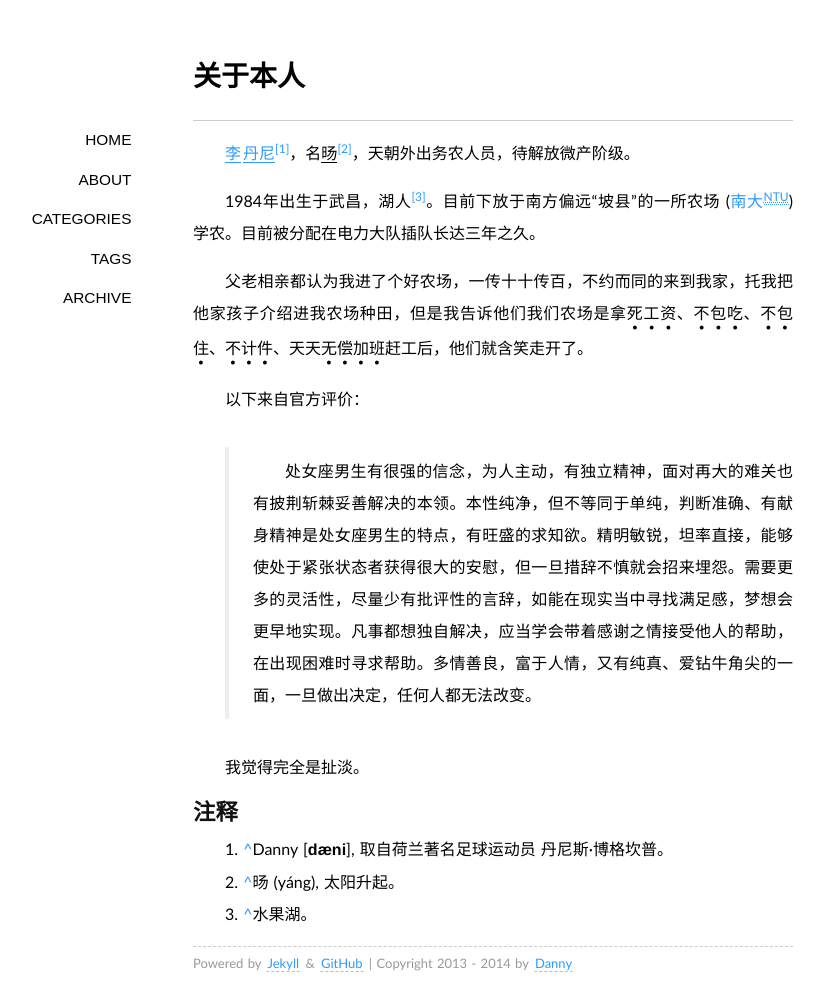
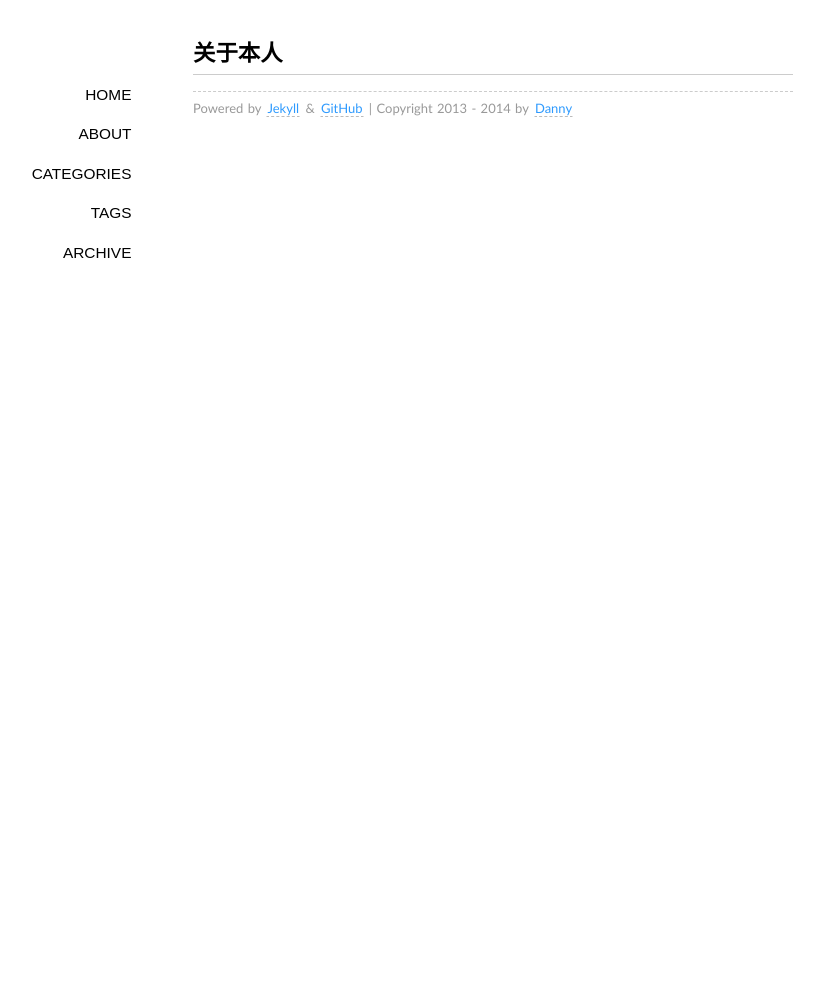
Before and after one commit to jack-nie/jack-nie.github.io, a Jekyll site: the page built from about/index.md, in a window 1280 px wide. Shown: the whole page, without its empty margins (147-971 px from the left). Built offline with Jekyll 4.4.1, drawn with Linux system fonts in a browser that asks for light colours; some web fonts are replaced; Markdown is read by kramdown in place of the engine named in the settings; comment, search, counter and statistics services are not loaded; after the commit the page ends 900 px from its top, so only the background shows below that.

Commit message:
delete the brief introduction about the author

```diff
--- a/about/index.md
+++ b/about/index.md
@@ -3,27 +3,3 @@ title: 关于本人
 layout: page
 comments: yes
 ---
-<link rel="stylesheet" media="all" href="/media/css/han.css">
-<script type="text/javascript" src="/media/js/han.js"></script>
-
-<p><a href="http://weibo.com/dannyli" title="微博" class="n fn full-name url" rel="external"><u class="family-name">李</u><u class="given-name">丹尼</u></a><sup><a id="ref-1" href="#ref-note-1">[1]</a></sup>，名<u class="nickname">旸</u><sup><a id="ref-2" href="#ref-note-2">[2]</a></sup>，<span class="title">天朝外出务农人员</span>，待解放微产阶级。</p>
-<p><time datetime="1984-08-28T09:00">1984年</time>出生于武昌，湖人<sup><a id="ref-3" href="#ref-note-3">[3]</a></sup>。目前下放于<span class="adr">南方偏远<q>坡县</q></span>的一所农场 (<span class="org"><a href="http://www.ntu.edu.sg" rel="external">南大<sup><abbr title="Nanyang Technological University">NTU</abbr></sup></a></span>) 学农。目前被分配在电力大队插队长达三年之久。
-      </p>
-
-<p>父老相亲都认为我进了个好农场，一传十十传百，不约而同的来到我家，托我把他家孩子介绍进我农场种田，但是我告诉他们我们农场是拿<em>死工资</em>、<em>不包吃</em>、<em>不包住</em>、<em>不计件</em>、天天<em>无偿加班</em>赶工后，他们就含笑走开了。</p>
-
-
-
-以下来自官方评价：
-
-<blockquote><p>处女座男生有很强的信念，为人主动，有独立精神，面对再大的难关也有披荆斩棘妥善解决的本领。本性纯净，但不等同于单纯，判断准确、有献身精神是处女座男生的特点，有旺盛的求知欲。精明敏锐，坦率直接，能够使处于紧张状态者获得很大的安慰，但一旦措辞不慎就会招来埋怨。需要更多的灵活性，尽量少有批评性的言辞，如能在现实当中寻找满足感，梦想会更早地实现。凡事都想独自解决，应当学会带着感谢之情接受他人的帮助，在出现困难时寻求帮助。多情善良，富于人情，又有纯真、爱钻牛角尖的一面，一旦做出决定，任何人都无法改变。</p></blockquote>
-
-我觉得完全是扯淡。
-
-<h2>注释</h2>
-<ol class="notes">
-
-<li id="ref-note-1"><a href="#ref-1">^</a>Danny [<strong>dæni</strong>], 取自荷兰著名足球运动员 丹尼斯·博格坎普。</li>
-<li id="ref-note-2"><a href="#ref-2">^</a>旸 (yáng), 太阳升起。</li>
-<li id="ref-note-3"><a href="#ref-3">^</a>水果湖。</li>
-</ol>
```
